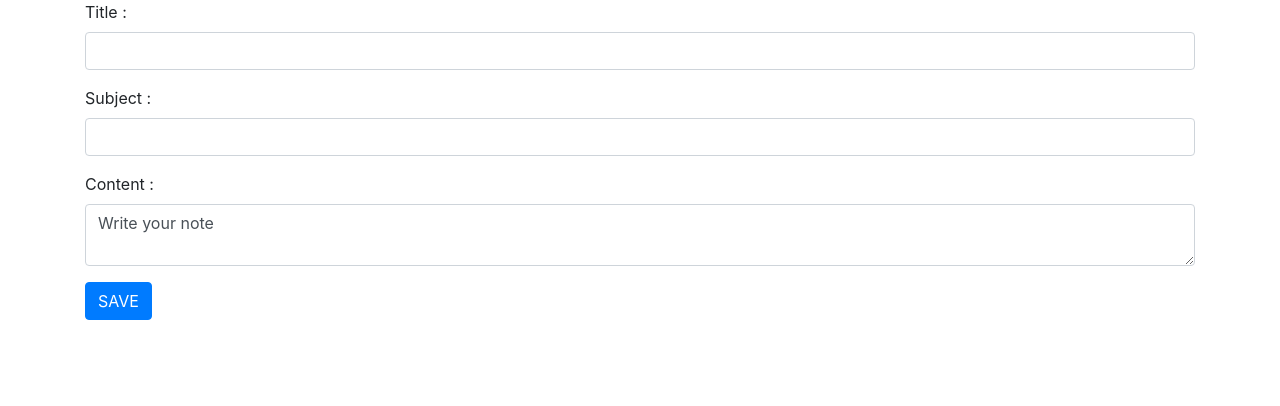
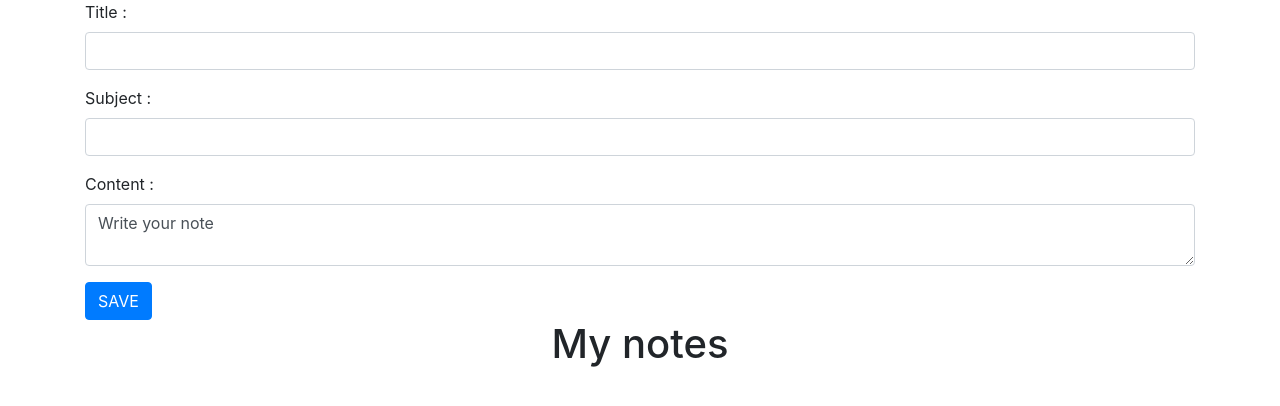
Before and after one commit to LeaDalibard/react-notebook, a React (Create React App) app: page / in a window 1280 px wide. Shown: the top 406 px of the page. Built offline with nearby package versions, Linux system fonts and the light colour scheme.

Commit message:
Saving updates

```diff
--- a/src/Components/Form/Form.js
+++ b/src/Components/Form/Form.js
@@ -33,16 +33,11 @@ class Form extends Component {
     mySubmitHandler = (e) => {
 
         e.preventDefault()
-        localStorage.setItem('document',JSON.stringify(this.state));
+        localStorage.setItem('note',JSON.stringify(this.state));
         //localStorage.clear();
     }
 
-    // React Life Cycle
-    componentDidMount() {
-        this.documentData = JSON.parse(localStorage.getItem('document'));
-        console.log(this.documentData)
 
-    }
 
     render() {
         return (
--- a/src/Containers/App.js
+++ /dev/null
@@ -1,11 +0,0 @@
-import './App.css';
-
-function App() {
-  return (
-    <div className="App">
-        <h1>My notebook</h1>
-    </div>
-  );
-}
-
-export default App;
--- /dev/null
+++ b/src/Containers/App/App.js
@@ -0,0 +1,24 @@
+import React, {Component} from 'react'
+import './App.css';
+
+
+class App extends Component {
+
+    componentDidMount() {
+        this.documentData = JSON.parse(localStorage.getItem('note'));
+        console.log(this.documentData)
+    }
+
+    render = () => {
+
+        return (
+            <div className="App">
+                <h1>My notes</h1>
+            </div>
+        )
+    }
+
+}
+
+
+export default App;
--- /dev/null
+++ b/src/Containers/App/index.js
@@ -0,0 +1 @@
+export { default } from './App'
--- a/src/Containers/index.css
+++ /dev/null
@@ -1,13 +0,0 @@
-body {
-  margin: 0;
-  font-family: -apple-system, BlinkMacSystemFont, 'Segoe UI', 'Roboto', 'Oxygen',
-    'Ubuntu', 'Cantarell', 'Fira Sans', 'Droid Sans', 'Helvetica Neue',
-    sans-serif;
-  -webkit-font-smoothing: antialiased;
-  -moz-osx-font-smoothing: grayscale;
-}
-
-code {
-  font-family: source-code-pro, Menlo, Monaco, Consolas, 'Courier New',
-    monospace;
-}
--- a/src/index.js
+++ b/src/index.js
@@ -1,7 +1,6 @@
 import React from 'react';
 import ReactDOM from 'react-dom';
-import './Containers/index.css';
-import App from './Containers/App';
+import App from "./Containers/App/App";
 import Form from "./Components/Form";
 import '../node_modules/bootstrap/dist/css/bootstrap.min.css';
 
@@ -9,6 +8,7 @@ ReactDOM.render(
   <React.StrictMode>
       <div className="container">
           <Form />
+          <App />
       </div>
   </React.StrictMode>,
   document.getElementById('root')
```
Also changed, not shown: src/Containers/App/App.css (renamed from src/Containers/App.css), 1 other file (tests, documents, lock files or other folders).
